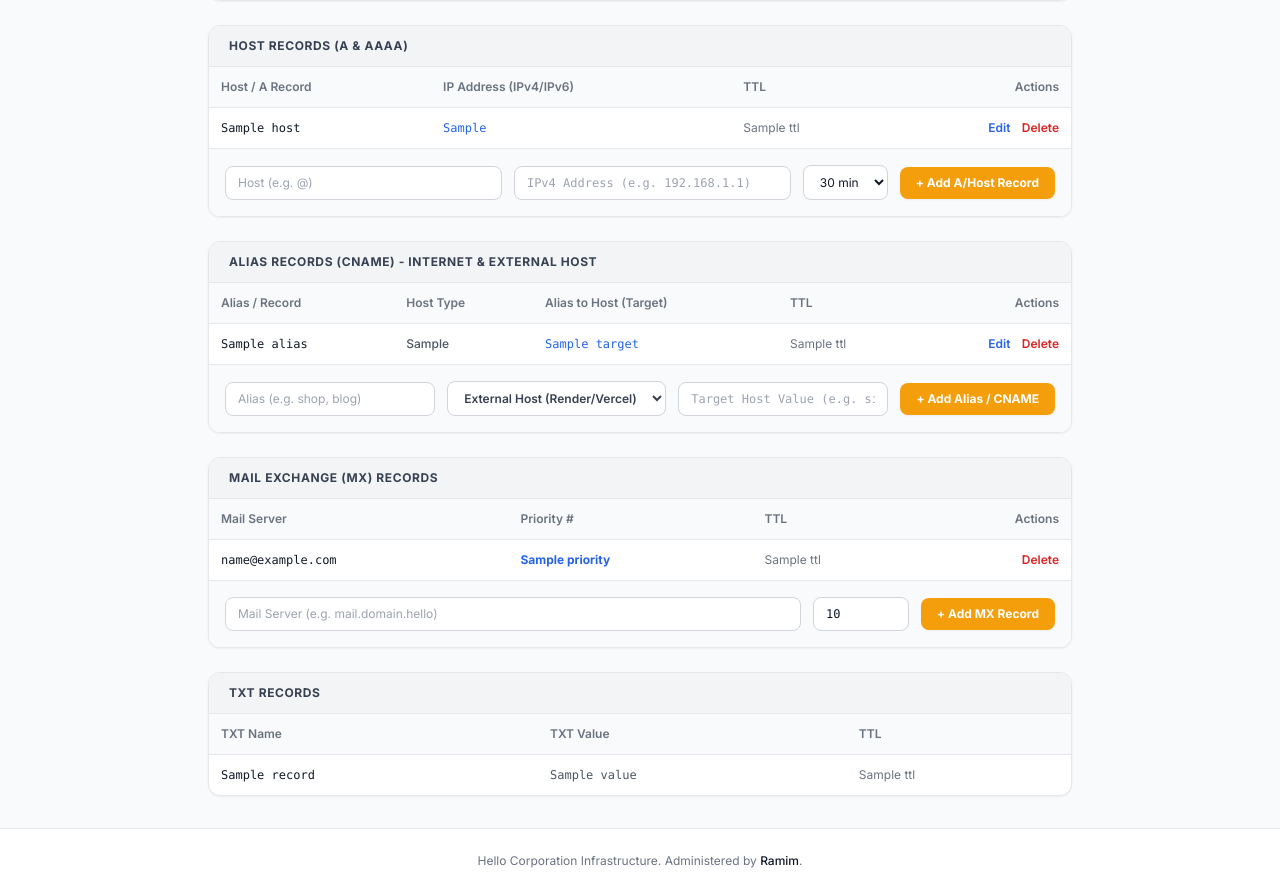
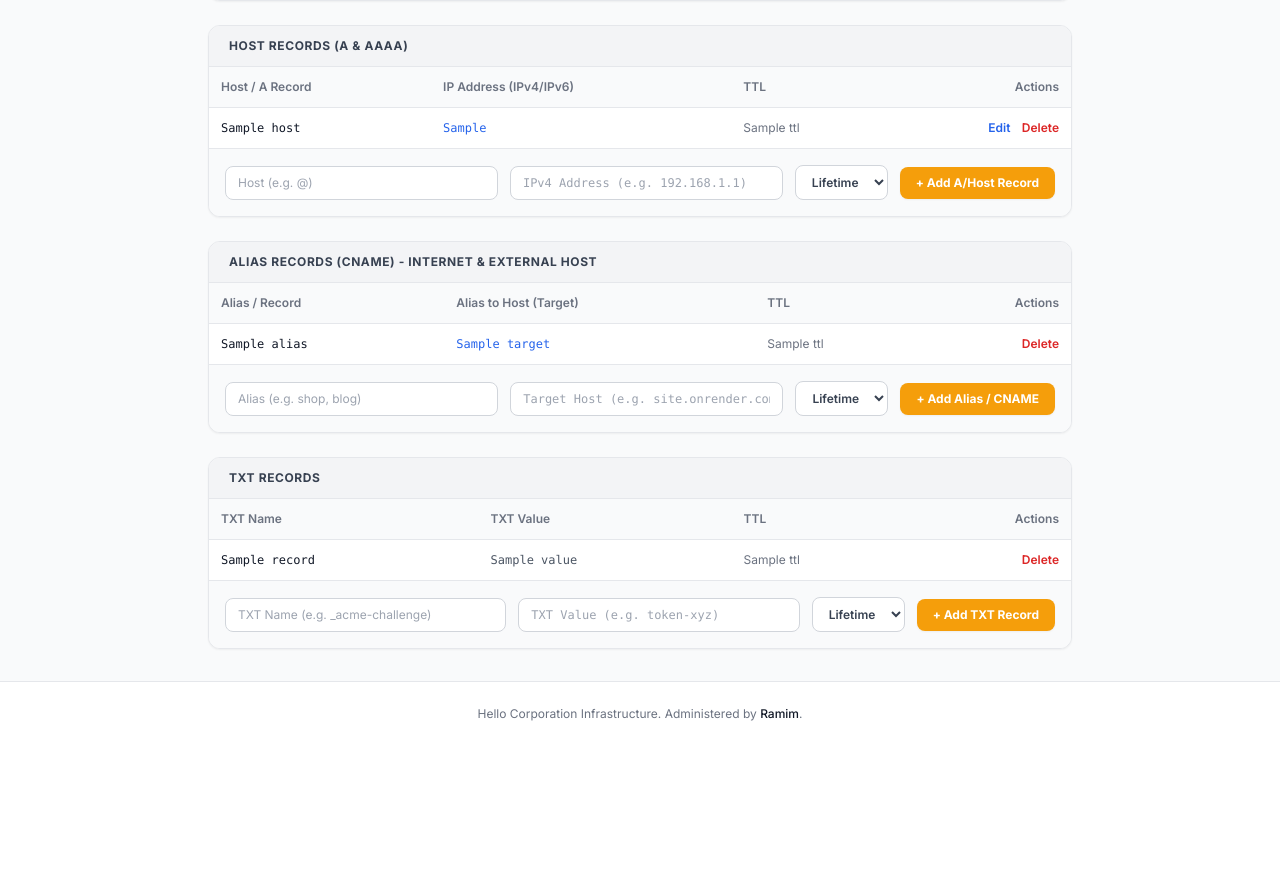
Before and after one commit to sillyratheu/hello, a Flask app: template templates/dns.html in a window 1280 px wide. Shown: the part 196-1089 px from the top of the page. After the commit the page ends 917 px from the top, so only its background shows below. Run offline with Flask 3, Linux system fonts and the light colour scheme; the template is opened without the code that fills it: most values are stand-ins (such as "Sample title", 1, 10 or a date in 2020); some libraries are stand-ins or nearby versions.

Commit message:
Update dns.html

```diff
--- a/templates/dns.html
+++ b/templates/dns.html
@@ -62,20 +62,8 @@
                             <td class="p-3 text-gray-500">{{ record.ttl }}</td>
                             <td class="p-3 text-right space-x-2">
                                 <button onclick="toggleEdit('a', '{{ loop.index0 }}')" class="text-blue-600 font-semibold hover:underline">Edit</button>
-                                <form action="/dns/{{ domain }}/delete-a/{{ loop.index0 }}" method="POST" class="inline">
+                                <form action="/dns/{{ domain }}/delete/{{ record.id }}" method="POST" class="inline">
                                     <button type="submit" class="text-red-600 font-semibold hover:underline">Delete</button>
-                                </form>
-                            </td>
-                        </tr>
-                        <tr id="a-edit-{{ loop.index0 }}" class="hidden bg-blue-50/50">
-                            <td colspan="4" class="p-3">
-                                <form method="POST" class="flex flex-col sm:flex-row gap-2 items-center">
-                                    <input type="text" name="host" value="{{ record.host }}" class="flex-1 bg-white border border-gray-300 rounded px-2 py-1 text-xs">
-                                    <input type="text" name="ip" value="{{ record.ip }}" class="flex-1 bg-white border border-gray-300 rounded px-2 py-1 text-xs font-mono">
-                                    <div class="space-x-1 whitespace-nowrap">
-                                        <button type="submit" class="bg-black text-white px-3 py-1 rounded text-xs font-semibold">Save Changes</button>
-                                        <button type="button" onclick="toggleEdit('a', '{{ loop.index0 }}')" class="bg-gray-200 text-gray-700 px-3 py-1 rounded text-xs font-semibold">Cancel</button>
-                                    </div>
                                 </form>
                             </td>
                         </tr>
@@ -84,18 +72,21 @@
                 </table>
             </div>
             <!-- Add A Record Form -->
-            <form action="/dns/{{ domain }}/add-a" method="POST" class="bg-gray-50 p-4 border-t border-gray-200 flex flex-col sm:flex-row gap-3 items-center">
+            <form action="/dns/{{ domain }}/add-record" method="POST" class="bg-gray-50 p-4 border-t border-gray-200 flex flex-col sm:flex-row gap-3 items-center">
+                <input type="hidden" name="record_type" value="A">
                 <input type="text" name="host" placeholder="Host (e.g. @)" required class="flex-1 bg-white border border-gray-300 rounded-lg px-3 py-2 text-xs focus:outline-none focus:border-black">
-                <input type="text" name="ip" placeholder="IPv4 Address (e.g. 192.168.1.1)" required class="flex-1 bg-white border border-gray-300 rounded-lg px-3 py-2 text-xs font-mono focus:outline-none focus:border-black">
-                <select name="ttl" class="bg-white border border-gray-300 rounded-lg px-3 py-2 text-xs">
+                <input type="text" name="value" placeholder="IPv4 Address (e.g. 192.168.1.1)" required class="flex-1 bg-white border border-gray-300 rounded-lg px-3 py-2 text-xs font-mono focus:outline-none focus:border-black">
+                <select name="ttl" class="bg-white border border-gray-300 rounded-lg px-3 py-2 text-xs font-semibold text-gray-700">
+                    <option value="Lifetime" selected>Lifetime</option>
                     <option value="30 min">30 min</option>
                     <option value="1 hour">1 hour</option>
+                    <option value="1 day">1 day</option>
                 </select>
                 <button type="submit" class="bg-amber-500 hover:bg-amber-600 text-white font-bold px-4 py-2 rounded-lg text-xs shadow-sm transition whitespace-nowrap">+ Add A/Host Record</button>
             </form>
         </div>
 
-        <!-- 2. ALIAS RECORDS (CNAME) - With Internet vs External Host Selection -->
+        <!-- 2. ALIAS RECORDS (CNAME) -->
         <div class="bg-white border border-gray-200 rounded-xl shadow-sm overflow-hidden">
             <div class="bg-gray-100 px-5 py-3 border-b border-gray-200 flex justify-between items-center">
                 <h2 class="text-xs font-bold uppercase tracking-wider text-gray-700">Alias Records (CNAME) - Internet & External Host</h2>
@@ -105,7 +96,6 @@
                     <thead>
                         <tr class="bg-gray-50 text-gray-500 border-b border-gray-200">
                             <th class="p-3 font-semibold">Alias / Record</th>
-                            <th class="p-3 font-semibold">Host Type</th>
                             <th class="p-3 font-semibold">Alias to Host (Target)</th>
                             <th class="p-3 font-semibold">TTL</th>
                             <th class="p-3 font-semibold text-right">Actions</th>
@@ -113,73 +103,12 @@
                     </thead>
                     <tbody class="divide-y divide-gray-200">
                         {% for record in info.cname_records %}
-                        <tr id="cname-view-{{ loop.index0 }}" class="hover:bg-gray-50">
+                        <tr class="hover:bg-gray-50">
                             <td class="p-3 font-mono font-medium text-gray-900">{{ record.alias }}</td>
-                            <td class="p-3 text-gray-600 font-medium">{{ record.host_type }}</td>
                             <td class="p-3 font-mono text-blue-600">{{ record.target }}</td>
                             <td class="p-3 text-gray-500">{{ record.ttl }}</td>
-                            <td class="p-3 text-right space-x-2">
-                                <button onclick="toggleEdit('cname', '{{ loop.index0 }}')" class="text-blue-600 font-semibold hover:underline">Edit</button>
-                                <form action="/dns/{{ domain }}/delete-cname/{{ loop.index0 }}" method="POST" class="inline">
-                                    <button type="submit" class="text-red-600 font-semibold hover:underline">Delete</button>
-                                </form>
-                            </td>
-                        </tr>
-                        <tr id="cname-edit-{{ loop.index0 }}" class="hidden bg-blue-50/50">
-                            <td colspan="5" class="p-3">
-                                <form method="POST" class="flex flex-col sm:flex-row gap-2 items-center">
-                                    <input type="text" name="alias" value="{{ record.alias }}" class="bg-white border border-gray-300 rounded px-2 py-1 text-xs">
-                                    <select name="host_type" class="bg-white border border-gray-300 rounded px-2 py-1 text-xs">
-                                        <option value="External Host" {% if record.host_type == 'External Host' %}selected{% endif %}>External Host</option>
-                                        <option value="Internet Host" {% if record.host_type == 'Internet Host' %}selected{% endif %}>Internet Host</option>
-                                    </select>
-                                    <input type="text" name="target" value="{{ record.target }}" class="flex-1 bg-white border border-gray-300 rounded px-2 py-1 text-xs font-mono">
-                                    <div class="space-x-1 whitespace-nowrap">
-                                        <button type="submit" class="bg-black text-white px-3 py-1 rounded text-xs font-semibold">Save Changes</button>
-                                        <button type="button" onclick="toggleEdit('cname', '{{ loop.index0 }}')" class="bg-gray-200 text-gray-700 px-3 py-1 rounded text-xs font-semibold">Cancel</button>
-                                    </div>
-                                </form>
-                            </td>
-                        </tr>
-                        {% endfor %}
-                    </tbody>
-                </table>
-            </div>
-            <!-- Add CNAME Form with Internet / External Host Selector -->
-            <form action="/dns/{{ domain }}/add-cname" method="POST" class="bg-gray-50 p-4 border-t border-gray-200 flex flex-col sm:flex-row gap-3 items-center">
-                <input type="text" name="alias" placeholder="Alias (e.g. shop, blog)" required class="flex-1 bg-white border border-gray-300 rounded-lg px-3 py-2 text-xs focus:outline-none focus:border-black">
-                <select name="host_type" class="bg-white border border-gray-300 rounded-lg px-3 py-2 text-xs font-semibold text-gray-700">
-                    <option value="External Host">External Host (Render/Vercel)</option>
-                    <option value="Internet Host">Internet Host</option>
-                </select>
-                <input type="text" name="target" placeholder="Target Host Value (e.g. site.onrender.com)" required class="flex-1 bg-white border border-gray-300 rounded-lg px-3 py-2 text-xs font-mono focus:outline-none focus:border-black">
-                <button type="submit" class="bg-amber-500 hover:bg-amber-600 text-white font-bold px-4 py-2 rounded-lg text-xs shadow-sm transition whitespace-nowrap">+ Add Alias / CNAME</button>
-            </form>
-        </div>
-
-        <!-- 3. MX RECORDS (Mail Server) -->
-        <div class="bg-white border border-gray-200 rounded-xl shadow-sm overflow-hidden">
-            <div class="bg-gray-100 px-5 py-3 border-b border-gray-200 flex justify-between items-center">
-                <h2 class="text-xs font-bold uppercase tracking-wider text-gray-700">Mail Exchange (MX) Records</h2>
-            </div>
-            <div class="overflow-x-auto">
-                <table class="w-full text-left border-collapse text-xs">
-                    <thead>
-                        <tr class="bg-gray-50 text-gray-500 border-b border-gray-200">
-                            <th class="p-3 font-semibold">Mail Server</th>
-                            <th class="p-3 font-semibold">Priority #</th>
-                            <th class="p-3 font-semibold">TTL</th>
-                            <th class="p-3 font-semibold text-right">Actions</th>
-                        </tr>
-                    </thead>
-                    <tbody class="divide-y divide-gray-200">
-                        {% for record in info.mx_records %}
-                        <tr class="hover:bg-gray-50">
-                            <td class="p-3 font-mono text-gray-900">{{ record.mail_server }}</td>
-                            <td class="p-3 text-blue-600 font-bold">{{ record.priority }}</td>
-                            <td class="p-3 text-gray-500">{{ record.ttl }}</td>
                             <td class="p-3 text-right">
-                                <form action="/dns/{{ domain }}/delete-mx/{{ loop.index0 }}" method="POST" class="inline">
+                                <form action="/dns/{{ domain }}/delete/{{ record.id }}" method="POST" class="inline">
                                     <button type="submit" class="text-red-600 font-semibold hover:underline">Delete</button>
                                 </form>
                             </td>
@@ -188,16 +117,23 @@
                     </tbody>
                 </table>
             </div>
-            <form action="/dns/{{ domain }}/add-mx" method="POST" class="bg-gray-50 p-4 border-t border-gray-200 flex flex-col sm:flex-row gap-3 items-center">
-                <input type="text" name="mail_server" placeholder="Mail Server (e.g. mail.domain.hello)" required class="flex-1 bg-white border border-gray-300 rounded-lg px-3 py-2 text-xs focus:outline-none focus:border-black">
-                <input type="text" name="priority" value="10" placeholder="Priority" required class="w-24 bg-white border border-gray-300 rounded-lg px-3 py-2 text-xs font-mono focus:outline-none focus:border-black">
-                <button type="submit" class="bg-amber-500 hover:bg-amber-600 text-white font-bold px-4 py-2 rounded-lg text-xs shadow-sm transition whitespace-nowrap">+ Add MX Record</button>
+            <!-- Add CNAME Form -->
+            <form action="/dns/{{ domain }}/add-record" method="POST" class="bg-gray-50 p-4 border-t border-gray-200 flex flex-col sm:flex-row gap-3 items-center">
+                <input type="hidden" name="record_type" value="CNAME">
+                <input type="text" name="host" placeholder="Alias (e.g. shop, blog)" required class="flex-1 bg-white border border-gray-300 rounded-lg px-3 py-2 text-xs focus:outline-none focus:border-black">
+                <input type="text" name="value" placeholder="Target Host (e.g. site.onrender.com)" required class="flex-1 bg-white border border-gray-300 rounded-lg px-3 py-2 text-xs font-mono focus:outline-none focus:border-black">
+                <select name="ttl" class="bg-white border border-gray-300 rounded-lg px-3 py-2 text-xs font-semibold text-gray-700">
+                    <option value="Lifetime" selected>Lifetime</option>
+                    <option value="30 min">30 min</option>
+                    <option value="1 hour">1 hour</option>
+                </select>
+                <button type="submit" class="bg-amber-500 hover:bg-amber-600 text-white font-bold px-4 py-2 rounded-lg text-xs shadow-sm transition whitespace-nowrap">+ Add Alias / CNAME</button>
             </form>
         </div>
 
-        <!-- 4. TXT RECORDS -->
+        <!-- 3. TXT RECORDS (With Add Form) -->
         <div class="bg-white border border-gray-200 rounded-xl shadow-sm overflow-hidden">
-            <div class="bg-gray-100 px-5 py-3 border-b border-gray-200">
+            <div class="bg-gray-100 px-5 py-3 border-b border-gray-200 flex justify-between items-center">
                 <h2 class="text-xs font-bold uppercase tracking-wider text-gray-700">TXT Records</h2>
             </div>
             <div class="overflow-x-auto">
@@ -207,6 +143,7 @@
                             <th class="p-3 font-semibold">TXT Name</th>
                             <th class="p-3 font-semibold">TXT Value</th>
                             <th class="p-3 font-semibold">TTL</th>
+                            <th class="p-3 font-semibold text-right">Actions</th>
                         </tr>
                     </thead>
                     <tbody class="divide-y divide-gray-200">
@@ -215,11 +152,28 @@
                             <td class="p-3 font-mono text-gray-900">{{ record.name }}</td>
                             <td class="p-3 font-mono text-gray-600">{{ record.value }}</td>
                             <td class="p-3 text-gray-500">{{ record.ttl }}</td>
+                            <td class="p-3 text-right">
+                                <form action="/dns/{{ domain }}/delete/{{ record.id }}" method="POST" class="inline">
+                                    <button type="submit" class="text-red-600 font-semibold hover:underline">Delete</button>
+                                </form>
+                            </td>
                         </tr>
                         {% endfor %}
                     </tbody>
                 </table>
             </div>
+            <!-- Add TXT Form -->
+            <form action="/dns/{{ domain }}/add-record" method="POST" class="bg-gray-50 p-4 border-t border-gray-200 flex flex-col sm:flex-row gap-3 items-center">
+                <input type="hidden" name="record_type" value="TXT">
+                <input type="text" name="host" placeholder="TXT Name (e.g. _acme-challenge)" required class="flex-1 bg-white border border-gray-300 rounded-lg px-3 py-2 text-xs focus:outline-none focus:border-black">
+                <input type="text" name="value" placeholder="TXT Value (e.g. token-xyz)" required class="flex-1 bg-white border border-gray-300 rounded-lg px-3 py-2 text-xs font-mono focus:outline-none focus:border-black">
+                <select name="ttl" class="bg-white border border-gray-300 rounded-lg px-3 py-2 text-xs font-semibold text-gray-700">
+                    <option value="Lifetime" selected>Lifetime</option>
+                    <option value="30 min">30 min</option>
+                    <option value="1 hour">1 hour</option>
+                </select>
+                <button type="submit" class="bg-amber-500 hover:bg-amber-600 text-white font-bold px-4 py-2 rounded-lg text-xs shadow-sm transition whitespace-nowrap">+ Add TXT Record</button>
+            </form>
         </div>
 
     </main>
```
